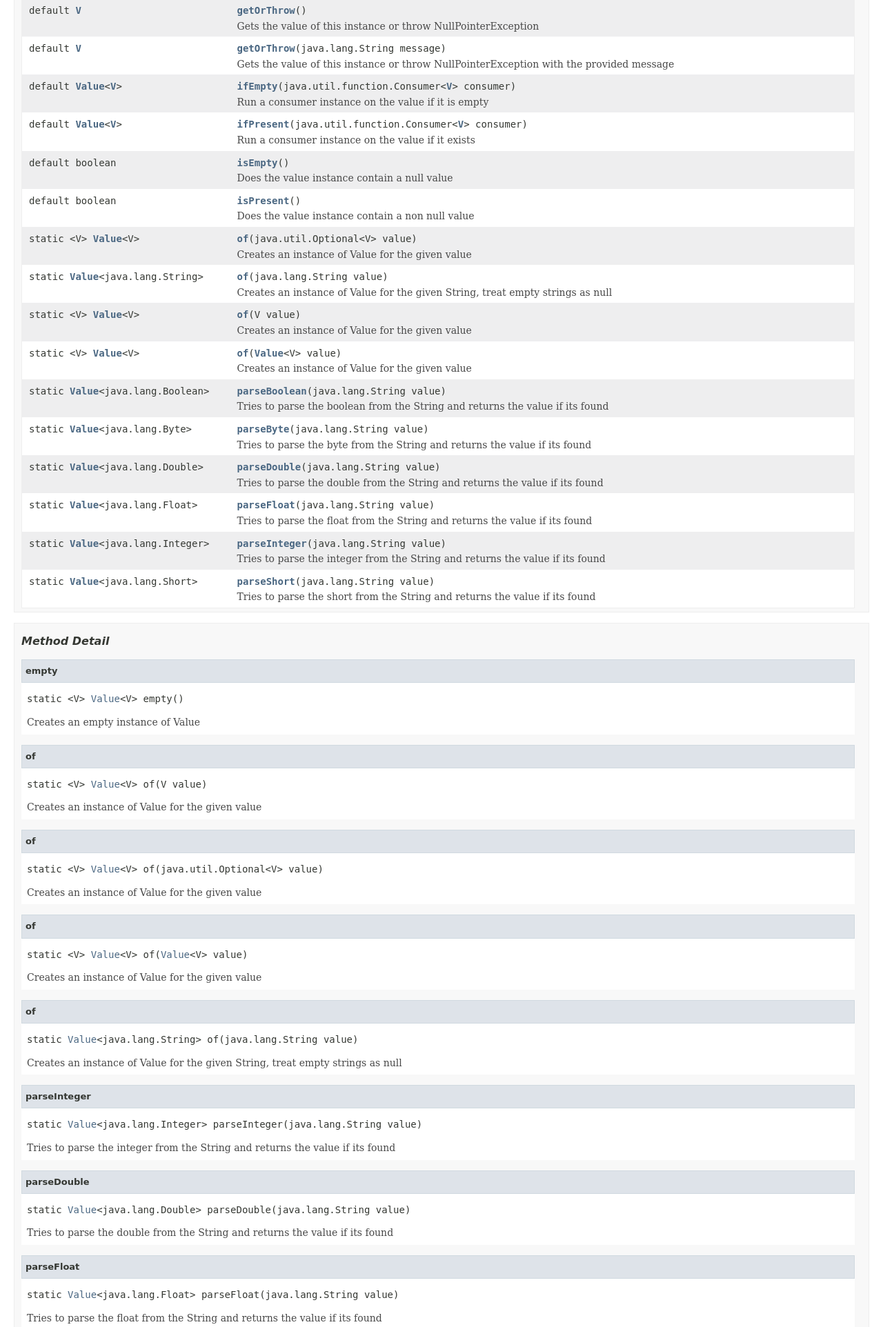
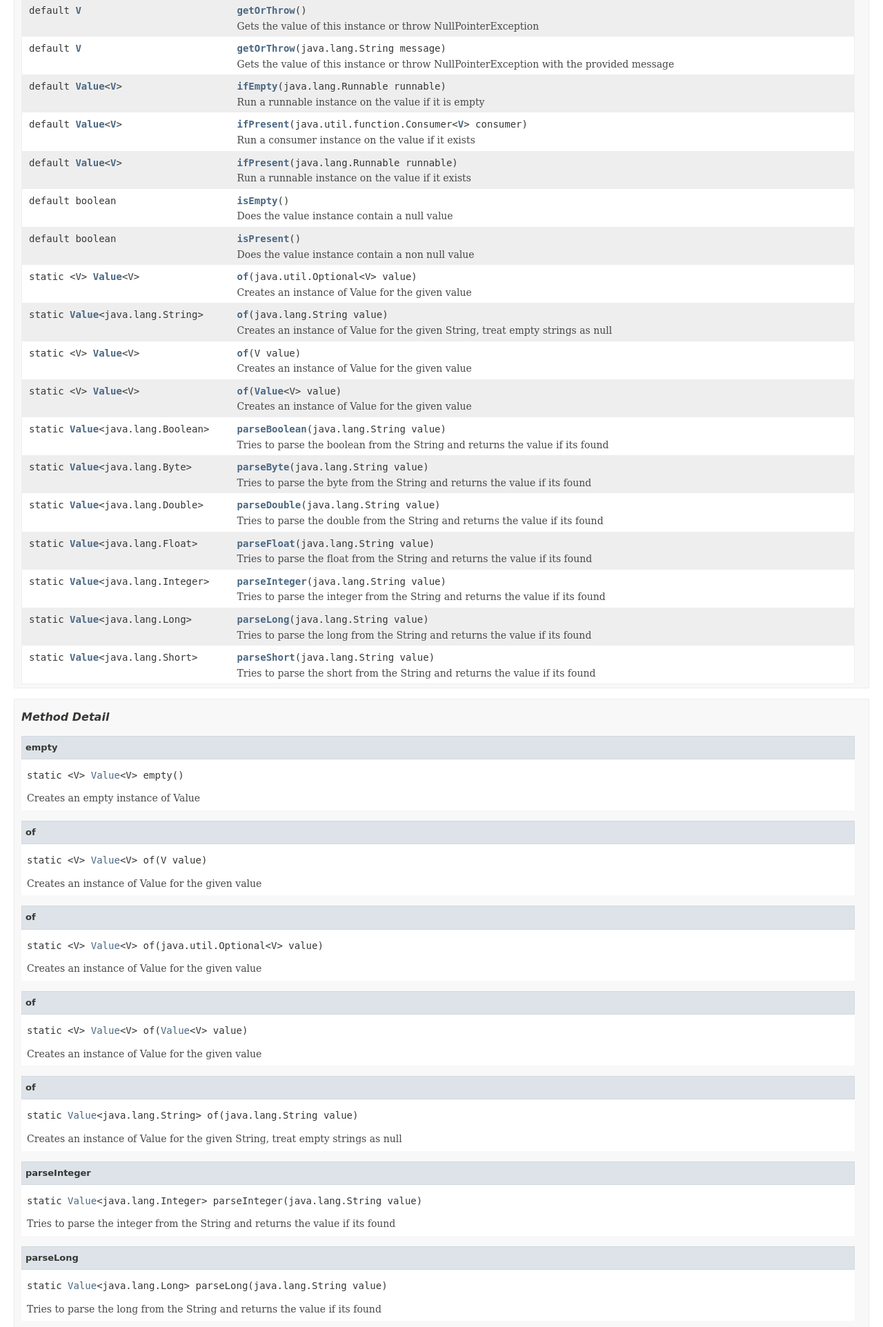
Before and after one commit to Year4000/Utilities, a plain HTML site: page docs/net/year4000/utilities/value/Value.html in a window 1280 px wide. Shown: the part 623-2547 px from the top of the page at 69% size. Drawn offline with Linux system fonts and the light colour scheme; a web font is replaced by a local one.

Commit message:
Update javadocs to reflect changes

```diff
--- a/docs/net/year4000/utilities/value/Value.html
+++ b/docs/net/year4000/utilities/value/Value.html
@@ -2,9 +2,9 @@
 <!-- NewPage -->
 <html lang="en">
 <head>
-<!-- Generated by javadoc (1.8.0_101) on Fri Sep 16 13:25:13 PDT 2016 -->
+<!-- Generated by javadoc (1.8.0_101) on Sat Sep 17 03:51:29 PDT 2016 -->
 <title>Value (Utilities 2.0.0-SNAPSHOT API)</title>
-<meta name="date" content="2016-09-16">
+<meta name="date" content="2016-09-17">
 <link rel="stylesheet" type="text/css" href="../../../../stylesheet.css" title="Style">
 <script type="text/javascript" src="../../../../script.js"></script>
 </head>
@@ -18,7 +18,7 @@
     catch(err) {
     }
 //-->
-var methods = {"i0":17,"i1":6,"i2":18,"i3":18,"i4":18,"i5":18,"i6":18,"i7":18,"i8":18,"i9":17,"i10":17,"i11":17,"i12":17,"i13":17,"i14":17,"i15":17,"i16":17,"i17":17,"i18":17};
+var methods = {"i0":17,"i1":6,"i2":18,"i3":18,"i4":18,"i5":18,"i6":18,"i7":18,"i8":18,"i9":18,"i10":17,"i11":17,"i12":17,"i13":17,"i14":17,"i15":17,"i16":17,"i17":17,"i18":17,"i19":17,"i20":17};
 var tabs = {65535:["t0","All Methods"],1:["t1","Static Methods"],2:["t2","Instance Methods"],4:["t3","Abstract Methods"],16:["t5","Default Methods"]};
 var altColor = "altColor";
 var rowColor = "rowColor";
@@ -156,8 +156,8 @@ var activeTableTab = "activeTableTab";
 </tr>
 <tr id="i5" class="rowColor">
 <td class="colFirst"><code>default <a href="../../../../net/year4000/utilities/value/Value.html" title="interface in net.year4000.utilities.value">Value</a>&lt;<a href="../../../../net/year4000/utilities/value/Value.html" title="type parameter in Value">V</a>&gt;</code></td>
-<td class="colLast"><code><span class="memberNameLink"><a href="../../../../net/year4000/utilities/value/Value.html#ifEmpty-java.util.function.Consumer-">ifEmpty</a></span>(java.util.function.Consumer&lt;<a href="../../../../net/year4000/utilities/value/Value.html" title="type parameter in Value">V</a>&gt;&nbsp;consumer)</code>
-<div class="block">Run a consumer instance on the value if it is empty</div>
+<td class="colLast"><code><span class="memberNameLink"><a href="../../../../net/year4000/utilities/value/Value.html#ifEmpty-java.lang.Runnable-">ifEmpty</a></span>(java.lang.Runnable&nbsp;runnable)</code>
+<div class="block">Run a runnable instance on the value if it is empty</div>
 </td>
 </tr>
 <tr id="i6" class="altColor">
@@ -167,72 +167,84 @@ var activeTableTab = "activeTableTab";
 </td>
 </tr>
 <tr id="i7" class="rowColor">
+<td class="colFirst"><code>default <a href="../../../../net/year4000/utilities/value/Value.html" title="interface in net.year4000.utilities.value">Value</a>&lt;<a href="../../../../net/year4000/utilities/value/Value.html" title="type parameter in Value">V</a>&gt;</code></td>
+<td class="colLast"><code><span class="memberNameLink"><a href="../../../../net/year4000/utilities/value/Value.html#ifPresent-java.lang.Runnable-">ifPresent</a></span>(java.lang.Runnable&nbsp;runnable)</code>
+<div class="block">Run a runnable instance on the value if it exists</div>
+</td>
+</tr>
+<tr id="i8" class="altColor">
 <td class="colFirst"><code>default boolean</code></td>
 <td class="colLast"><code><span class="memberNameLink"><a href="../../../../net/year4000/utilities/value/Value.html#isEmpty--">isEmpty</a></span>()</code>
 <div class="block">Does the value instance contain a null value</div>
 </td>
 </tr>
-<tr id="i8" class="altColor">
+<tr id="i9" class="rowColor">
 <td class="colFirst"><code>default boolean</code></td>
 <td class="colLast"><code><span class="memberNameLink"><a href="../../../../net/year4000/utilities/value/Value.html#isPresent--">isPresent</a></span>()</code>
 <div class="block">Does the value instance contain a non null value</div>
 </td>
 </tr>
-<tr id="i9" class="rowColor">
+<tr id="i10" class="altColor">
 <td class="colFirst"><code>static &lt;V&gt;&nbsp;<a href="../../../../net/year4000/utilities/value/Value.html" title="interface in net.year4000.utilities.value">Value</a>&lt;V&gt;</code></td>
 <td class="colLast"><code><span class="memberNameLink"><a href="../../../../net/year4000/utilities/value/Value.html#of-java.util.Optional-">of</a></span>(java.util.Optional&lt;V&gt;&nbsp;value)</code>
 <div class="block">Creates an instance of Value for the given value</div>
 </td>
 </tr>
-<tr id="i10" class="altColor">
+<tr id="i11" class="rowColor">
 <td class="colFirst"><code>static <a href="../../../../net/year4000/utilities/value/Value.html" title="interface in net.year4000.utilities.value">Value</a>&lt;java.lang.String&gt;</code></td>
 <td class="colLast"><code><span class="memberNameLink"><a href="../../../../net/year4000/utilities/value/Value.html#of-java.lang.String-">of</a></span>(java.lang.String&nbsp;value)</code>
 <div class="block">Creates an instance of Value for the given String, treat empty strings as null</div>
 </td>
 </tr>
-<tr id="i11" class="rowColor">
+<tr id="i12" class="altColor">
 <td class="colFirst"><code>static &lt;V&gt;&nbsp;<a href="../../../../net/year4000/utilities/value/Value.html" title="interface in net.year4000.utilities.value">Value</a>&lt;V&gt;</code></td>
 <td class="colLast"><code><span class="memberNameLink"><a href="../../../../net/year4000/utilities/value/Value.html#of-V-">of</a></span>(V&nbsp;value)</code>
 <div class="block">Creates an instance of Value for the given value</div>
 </td>
 </tr>
-<tr id="i12" class="altColor">
+<tr id="i13" class="rowColor">
 <td class="colFirst"><code>static &lt;V&gt;&nbsp;<a href="../../../../net/year4000/utilities/value/Value.html" title="interface in net.year4000.utilities.value">Value</a>&lt;V&gt;</code></td>
 <td class="colLast"><code><span class="memberNameLink"><a href="../../../../net/year4000/utilities/value/Value.html#of-net.year4000.utilities.value.Value-">of</a></span>(<a href="../../../../net/year4000/utilities/value/Value.html" title="interface in net.year4000.utilities.value">Value</a>&lt;V&gt;&nbsp;value)</code>
 <div class="block">Creates an instance of Value for the given value</div>
 </td>
 </tr>
-<tr id="i13" class="rowColor">
+<tr id="i14" class="altColor">
 <td class="colFirst"><code>static <a href="../../../../net/year4000/utilities/value/Value.html" title="interface in net.year4000.utilities.value">Value</a>&lt;java.lang.Boolean&gt;</code></td>
 <td class="colLast"><code><span class="memberNameLink"><a href="../../../../net/year4000/utilities/value/Value.html#parseBoolean-java.lang.String-">parseBoolean</a></span>(java.lang.String&nbsp;value)</code>
 <div class="block">Tries to parse the boolean from the String and returns the value if its found</div>
 </td>
 </tr>
-<tr id="i14" class="altColor">
+<tr id="i15" class="rowColor">
 <td class="colFirst"><code>static <a href="../../../../net/year4000/utilities/value/Value.html" title="interface in net.year4000.utilities.value">Value</a>&lt;java.lang.Byte&gt;</code></td>
 <td class="colLast"><code><span class="memberNameLink"><a href="../../../../net/year4000/utilities/value/Value.html#parseByte-java.lang.String-">parseByte</a></span>(java.lang.String&nbsp;value)</code>
 <div class="block">Tries to parse the byte from the String and returns the value if its found</div>
 </td>
 </tr>
-<tr id="i15" class="rowColor">
+<tr id="i16" class="altColor">
 <td class="colFirst"><code>static <a href="../../../../net/year4000/utilities/value/Value.html" title="interface in net.year4000.utilities.value">Value</a>&lt;java.lang.Double&gt;</code></td>
 <td class="colLast"><code><span class="memberNameLink"><a href="../../../../net/year4000/utilities/value/Value.html#parseDouble-java.lang.String-">parseDouble</a></span>(java.lang.String&nbsp;value)</code>
 <div class="block">Tries to parse the double from the String and returns the value if its found</div>
 </td>
 </tr>
-<tr id="i16" class="altColor">
+<tr id="i17" class="rowColor">
 <td class="colFirst"><code>static <a href="../../../../net/year4000/utilities/value/Value.html" title="interface in net.year4000.utilities.value">Value</a>&lt;java.lang.Float&gt;</code></td>
 <td class="colLast"><code><span class="memberNameLink"><a href="../../../../net/year4000/utilities/value/Value.html#parseFloat-java.lang.String-">parseFloat</a></span>(java.lang.String&nbsp;value)</code>
 <div class="block">Tries to parse the float from the String and returns the value if its found</div>
 </td>
 </tr>
-<tr id="i17" class="rowColor">
+<tr id="i18" class="altColor">
 <td class="colFirst"><code>static <a href="../../../../net/year4000/utilities/value/Value.html" title="interface in net.year4000.utilities.value">Value</a>&lt;java.lang.Integer&gt;</code></td>
 <td class="colLast"><code><span class="memberNameLink"><a href="../../../../net/year4000/utilities/value/Value.html#parseInteger-java.lang.String-">parseInteger</a></span>(java.lang.String&nbsp;value)</code>
 <div class="block">Tries to parse the integer from the String and returns the value if its found</div>
 </td>
 </tr>
-<tr id="i18" class="altColor">
+<tr id="i19" class="rowColor">
+<td class="colFirst"><code>static <a href="../../../../net/year4000/utilities/value/Value.html" title="interface in net.year4000.utilities.value">Value</a>&lt;java.lang.Long&gt;</code></td>
+<td class="colLast"><code><span class="memberNameLink"><a href="../../../../net/year4000/utilities/value/Value.html#parseLong-java.lang.String-">parseLong</a></span>(java.lang.String&nbsp;value)</code>
+<div class="block">Tries to parse the long from the String and returns the value if its found</div>
+</td>
+</tr>
+<tr id="i20" class="altColor">
 <td class="colFirst"><code>static <a href="../../../../net/year4000/utilities/value/Value.html" title="interface in net.year4000.utilities.value">Value</a>&lt;java.lang.Short&gt;</code></td>
 <td class="colLast"><code><span class="memberNameLink"><a href="../../../../net/year4000/utilities/value/Value.html#parseShort-java.lang.String-">parseShort</a></span>(java.lang.String&nbsp;value)</code>
 <div class="block">Tries to parse the short from the String and returns the value if its found</div>
@@ -313,6 +325,16 @@ var activeTableTab = "activeTableTab";
 <h4>parseInteger</h4>
 <pre>static&nbsp;<a href="../../../../net/year4000/utilities/value/Value.html" title="interface in net.year4000.utilities.value">Value</a>&lt;java.lang.Integer&gt;&nbsp;parseInteger(java.lang.String&nbsp;value)</pre>
 <div class="block">Tries to parse the integer from the String and returns the value if its found</div>
+</li>
+</ul>
+<a name="parseLong-java.lang.String-">
+<!--   -->
+</a>
+<ul class="blockList">
+<li class="blockList">
+<h4>parseLong</h4>
+<pre>static&nbsp;<a href="../../../../net/year4000/utilities/value/Value.html" title="interface in net.year4000.utilities.value">Value</a>&lt;java.lang.Long&gt;&nbsp;parseLong(java.lang.String&nbsp;value)</pre>
+<div class="block">Tries to parse the long from the String and returns the value if its found</div>
 </li>
 </ul>
 <a name="parseDouble-java.lang.String-">
@@ -437,14 +459,24 @@ var activeTableTab = "activeTableTab";
 <div class="block">Run a consumer instance on the value if it exists</div>
 </li>
 </ul>
-<a name="ifEmpty-java.util.function.Consumer-">
+<a name="ifPresent-java.lang.Runnable-">
+<!--   -->
+</a>
+<ul class="blockList">
+<li class="blockList">
+<h4>ifPresent</h4>
+<pre>default&nbsp;<a href="../../../../net/year4000/utilities/value/Value.html" title="interface in net.year4000.utilities.value">Value</a>&lt;<a href="../../../../net/year4000/utilities/value/Value.html" title="type parameter in Value">V</a>&gt;&nbsp;ifPresent(java.lang.Runnable&nbsp;runnable)</pre>
+<div class="block">Run a runnable instance on the value if it exists</div>
+</li>
+</ul>
+<a name="ifEmpty-java.lang.Runnable-">
 <!--   -->
 </a>
 <ul class="blockListLast">
 <li class="blockList">
 <h4>ifEmpty</h4>
-<pre>default&nbsp;<a href="../../../../net/year4000/utilities/value/Value.html" title="interface in net.year4000.utilities.value">Value</a>&lt;<a href="../../../../net/year4000/utilities/value/Value.html" title="type parameter in Value">V</a>&gt;&nbsp;ifEmpty(java.util.function.Consumer&lt;<a href="../../../../net/year4000/utilities/value/Value.html" title="type parameter in Value">V</a>&gt;&nbsp;consumer)</pre>
-<div class="block">Run a consumer instance on the value if it is empty</div>
+<pre>default&nbsp;<a href="../../../../net/year4000/utilities/value/Value.html" title="interface in net.year4000.utilities.value">Value</a>&lt;<a href="../../../../net/year4000/utilities/value/Value.html" title="type parameter in Value">V</a>&gt;&nbsp;ifEmpty(java.lang.Runnable&nbsp;runnable)</pre>
+<div class="block">Run a runnable instance on the value if it is empty</div>
 </li>
 </ul>
 </li>
```
Also changed, not shown: docs/net/year4000/utilities/value/MutableValue.html (+21 -5 lines).
